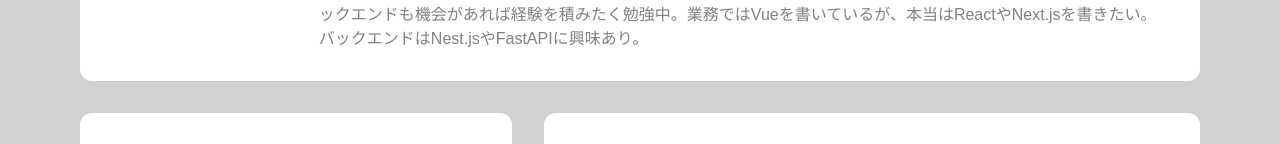
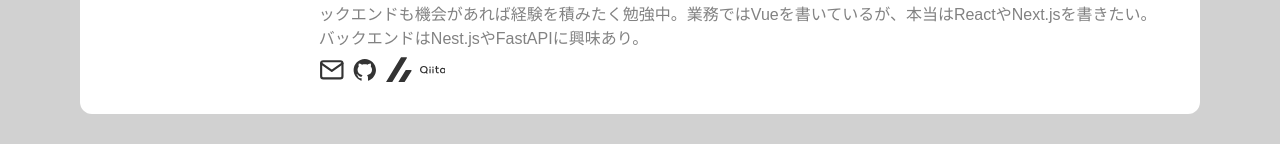
Before and after one commit to miily8310s/ch-portfolio, a Next.js app: page / in a window 1280 px wide. Shown: the part 201-345 px from the top of the page. Built offline with nearby package versions, Linux system fonts and the light colour scheme; a web font is replaced by a local one.

Commit message:
SNSリンクを追加

```diff
--- a/package.json
+++ b/package.json
@@ -24,6 +24,7 @@
     "husky": ">=6",
     "lint-staged": ">=10",
     "prettier": "2.6.2",
+    "react-icons": "^4.3.1",
     "sass": "^1.50.0",
     "stylelint": "^14.7.1",
     "stylelint-config-recess-order": "^3.0.0",
--- a/pages/index.tsx
+++ b/pages/index.tsx
@@ -2,6 +2,9 @@ import type { NextPage } from 'next'
 import Head from 'next/head'
 import Image from 'next/image'
 import styles from '../styles/Home.module.scss'
+import { FiMail } from 'react-icons/fi'
+import { AiFillGithub } from 'react-icons/ai'
+import { SiQiita, SiZenn } from 'react-icons/si'
 
 const skills = [
   {
@@ -130,6 +133,40 @@ const Home: NextPage = () => {
           <div>
             Webエンジニア歴2年目に突入した。ヌオーの人。メインはフロントエンド屋だが、将来はフルスタック志望なのでバックエンドも機会があれば経験を積みたく勉強中。業務ではVueを書いているが、本当はReactやNext.jsを書きたい。バックエンドはNest.jsやFastAPIに興味あり。
           </div>
+          <div className={styles.card__profile__addresses}>
+            <a
+              href="https://github.com/miily8310s"
+              target="_blank"
+              rel="noreferrer"
+              className={styles.card__profile__address__link}
+            >
+              <FiMail />
+            </a>
+            <a
+              href="https://github.com/miily8310s"
+              target="_blank"
+              rel="noreferrer"
+              className={styles.card__profile__address__link}
+            >
+              <AiFillGithub />
+            </a>
+            <a
+              href="https://zenn.dev/miruoon_892"
+              target="_blank"
+              rel="noreferrer"
+              className={styles.card__profile__address__link}
+            >
+              <SiZenn />
+            </a>
+            <a
+              href="https://qiita.com/miruon"
+              target="_blank"
+              rel="noreferrer"
+              className={styles.card__profile__address__link}
+            >
+              <SiQiita />
+            </a>
+          </div>
         </div>
       </div>
       {/* 2段目のカード（趣味/スキル） */}
--- a/styles/Home.module.scss
+++ b/styles/Home.module.scss
@@ -31,6 +31,20 @@
   img {
     border-radius: 12px;
   }
+}
+
+.card__profile__addresses {
+  display: flex;
+  gap: 0.5rem;
+  margin-top: 0.5rem;
+  font-size: 1.6rem;
+  font-weight: 500;
+  color: #333333;
+}
+
+.card__profile__address__link {
+  display: flex;
+  align-items: center;
 }
 
 .card__skills {
```
Also changed, not shown: 1 other file (tests, documents, lock files or other folders).
